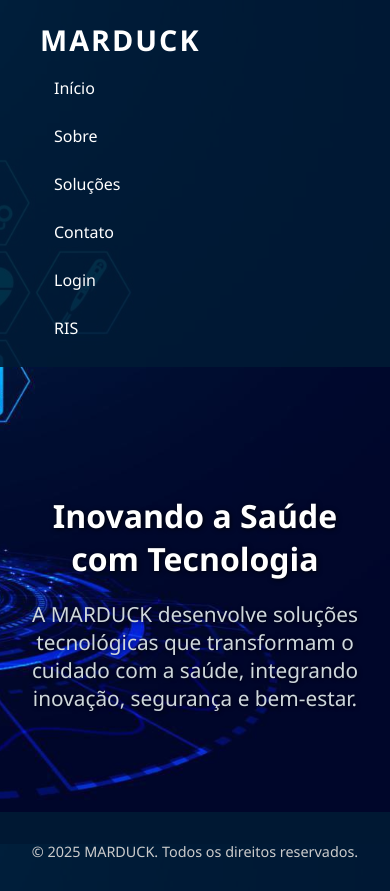
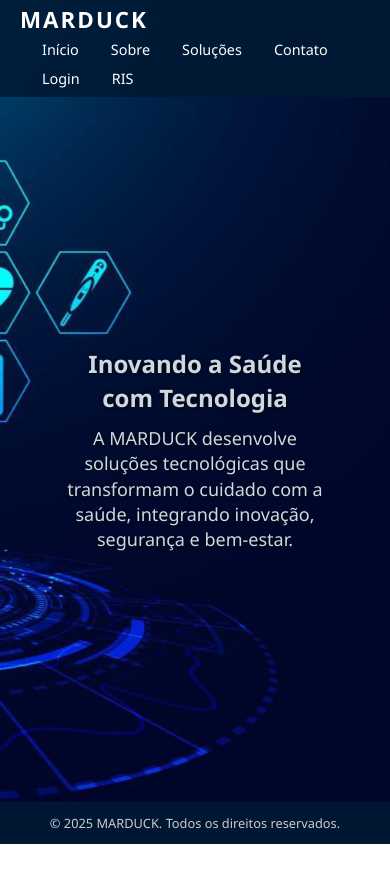
Before and after one commit to Caiquecastrequini/marduck, a plain HTML site: page index.html in a window 390 px wide. After the commit the page ends 844 px from the top, so only its background shows below. Drawn offline with Linux system fonts and the light colour scheme.

Commit message:
index.html

```diff
--- a/index.html
+++ b/index.html
@@ -2,10 +2,11 @@
 <html lang="pt-BR">
 <head>
   <meta charset="UTF-8" />
-  <meta name="viewport" content="width=device-width, initial-scale=1.0" />
+  <meta name="viewport" content="width=device-width, initial-scale=1" />
   <title>MARDUCK | Tecnologias para Saúde</title>
   <style>
-    body {
+    html, body {
+      height: 100%;
       margin: 0;
       font-family: 'Segoe UI', Tahoma, Geneva, Verdana, sans-serif;
       color: white;
@@ -14,19 +15,28 @@
       background-position: center;
       background-repeat: no-repeat;
       background-attachment: fixed;
+      display: flex;
+      flex-direction: column;
+      min-height: 100vh;
+    }
+
+    body {
+      display: flex;
+      flex-direction: column;
+      flex-grow: 1;
     }
 
     header {
       display: flex;
       align-items: center;
       justify-content: space-between;
-      padding: 20px 40px;
-      background-color: rgba(0, 26, 53, 0.9); /* transparente para ver fundo */
+      padding: 4px 20px; /* reduzido ainda mais */
+      background-color: rgba(0, 26, 53, 0.9);
       flex-wrap: wrap;
     }
 
     .logo {
-      font-size: 1.8em;
+      font-size: 1.5em; /* reduzido */
       font-weight: bold;
       color: white;
       letter-spacing: 2px;
@@ -41,10 +51,10 @@
     .nav-links a {
       color: white;
       text-decoration: none;
-      margin-left: 20px;
-      font-size: 1em;
+      margin-left: 18px;
+      font-size: 0.95em; /* reduzido */
       transition: color 0.3s, background-color 0.3s;
-      padding: 8px 14px;
+      padding: 6px 12px;
       border-radius: 6px;
     }
 
@@ -54,52 +64,71 @@
     }
 
     .hero {
+      flex-grow: 1;
+      display: flex;
+      align-items: center;
+      justify-content: flex-end;
+      padding: 0 40px;
+      color: #cfd8dc;
+      text-shadow: 1px 1px 4px rgba(0,0,0,0.7);
+    }
+
+    .hero-content {
+      max-width: 420px;
+      width: 100%;
+      line-height: 1.4;
+      word-wrap: break-word;
       text-align: center;
-      padding: 100px 20px;
-      /* Removido fundo azul semitransparente para mostrar o fundo da página */
     }
 
     .hero h1 {
-      font-size: 3em;
-      margin-bottom: 20px;
+      font-size: 26px;
+      margin: 0 0 12px 0;
       text-shadow: 1px 1px 5px rgba(0,0,0,0.8);
     }
 
     .hero p {
-      font-size: 1.3em;
-      max-width: 700px;
-      margin: 0 auto;
-      color: #cfd8dc;
-      text-shadow: 1px 1px 4px rgba(0,0,0,0.7);
+      font-size: 18px;
+      margin: 0;
     }
 
     footer {
       text-align: center;
-      padding: 30px;
-      font-size: 0.9em;
+      padding: 12px 20px;
+      font-size: 0.8em; /* fonte reduzida */
       background-color: rgba(0, 26, 53, 0.9);
       color: #ccc;
+      margin-top: auto;
     }
 
-    @media (max-width: 600px) {
-      header {
-        flex-direction: column;
-        align-items: flex-start;
+    @media (max-width: 700px) {
+      .hero {
+        justify-content: center;
+        text-align: center;
       }
 
-      .nav-links {
-        flex-direction: column;
-        align-items: flex-start;
-        margin-top: 10px;
-        gap: 10px;
+      .hero-content {
+        max-width: 100%;
+        padding: 0 20px;
+        text-align: center;
+      }
+
+      .hero h1 {
+        font-size: 24px;
+      }
+
+      .hero p {
+        font-size: 18px;
+      }
+
+      .logo {
+        font-size: 1.4em;
       }
 
       .nav-links a {
-        margin-left: 0;
-      }
-
-      .hero h1 {
-        font-size: 2em;
+        font-size: 0.9em;
+        margin-left: 12px;
+        padding: 5px 10px;
       }
     }
   </style>
@@ -107,6 +136,7 @@
 <body>
   <header>
     <div class="logo">MARDUCK</div>
+
     <nav class="nav-links">
       <a href="#">Início</a>
       <a href="#">Sobre</a>
@@ -118,8 +148,10 @@
   </header>
 
   <section class="hero">
-    <h1>Inovando a Saúde com Tecnologia</h1>
-    <p>A MARDUCK desenvolve soluções tecnológicas que transformam o cuidado com a saúde, integrando inovação, segurança e bem-estar.</p>
+    <div class="hero-content">
+      <h1>Inovando a Saúde com Tecnologia</h1>
+      <p>A MARDUCK desenvolve soluções tecnológicas que transformam o cuidado com a saúde, integrando inovação, segurança e bem-estar.</p>
+    </div>
   </section>
 
   <footer>
```
